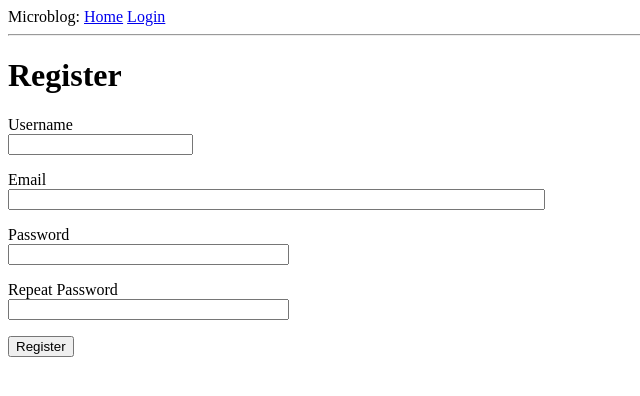
After one commit to sseidmed/microblog, a Flask app: page /register in a window 1280 px wide. The commit adds this page. Shown: the top 396 px of the page, without its empty margins (0-640 px from the left). Run offline with Flask 2, Linux system fonts and the light colour scheme.

Commit message:
register and login implemented

```diff
--- a/app/__init__.py
+++ b/app/__init__.py
@@ -2,10 +2,13 @@ from flask import Flask
 from config import Config
 from flask_sqlalchemy import SQLAlchemy
 from flask_migrate import Migrate
+from flask_login import LoginManager
 
 app = Flask(__name__)
 app.config.from_object(Config)
 db = SQLAlchemy(app)
 migrate = Migrate(app, db)
+login = LoginManager(app)
+login.login_view = 'login'
 
 from app import routes, models
--- a/app/forms.py
+++ b/app/forms.py
@@ -1,9 +1,28 @@
 from flask_wtf import FlaskForm
 from wtforms import StringField, PasswordField, BooleanField, SubmitField
-from wtforms.validators import DataRequired
+from wtforms.validators import ValidationError, DataRequired, Email, EqualTo
+from app.models import User
 
 class LoginForm(FlaskForm):
     username = StringField('Username', validators=[DataRequired()])
     password = PasswordField('Password', validators=[DataRequired()])
     remember_me = BooleanField('Remember Me')
     submit = SubmitField('Sign In')
+
+class RegistrationForm(FlaskForm):
+    username = StringField('Username', validators=[DataRequired()])
+    email = StringField('Email', validators=[DataRequired(), Email()])
+    password = PasswordField('Password', validators=[DataRequired()])
+    password2=PasswordField(
+        'Repeat Password', validators=[DataRequired(), EqualTo('password')])
+    submit=SubmitField('Register')
+
+    def validate_username(self, username):
+        user = User.query.filter_by(username=username.data).first()
+        if user is not None:
+            raise ValidationError('Please use a different username.')
+
+    def validate_email(self, email):
+        user = User.query.filter_by(email=email.data).first()
+        if user is not None:
+            raise ValidationError('Please use a different email address.')
--- a/app/routes.py
+++ b/app/routes.py
@@ -1,12 +1,21 @@
 from flask import render_template, flash, redirect, url_for
 from app import app
 from app.forms import LoginForm
+from flask_login import current_user, login_user
+from app.models import User
+from flask import request
+from werkzeug.urls import url_parse
+from flask_login import login_required
+from flask_login import logout_user
+from app import db
+from app.forms import RegistrationForm
 app.config["TEMPLATES_AUTO_RELOAD"] = True
 
 @app.route('/')
 @app.route('/index')
+@login_required
 def index():
-    user = {'username': 'Miguel'}
+
     posts = [
         {
             'author': {'username': 'John'},
@@ -15,16 +24,47 @@ def index():
         {
             'author': {'username': 'Susan'},
             'body': 'The Avengers movie was so cool!'
+        },
+        {
+            'author': {'username': 'Sam'},
+            'body': 'I am looking forward to learning more on Flask!'
         }
     ]
-    return render_template('index.html', title='Home', user=user, posts=posts)
+    return render_template('index.html', title='Home', posts=posts)
 
 
 @app.route('/login', methods=["GET", "POST"])
 def login():
+    if current_user.is_authenticated:
+        return redirect(url_for('index'))
     form = LoginForm()
     if form.validate_on_submit():
-        flash('Login requested for user {}, remember_me={}'.format(
-            form.username.data, form.remember_me.data))
+        user = User.query.filter_by(username=form.username.data).first()
+        if user is None or not user.check_password(form.password.data):
+            flash('Invalid username or password')
+            return redirect(url_for('login'))
+        login_user(user, remember=form.remember_me.data)
+        next_page=request.args.get('next')
+        if not next_page or url_parse(next_page).netloc != '':
+            next_page = url_for('index')
+        return redirect(next_page)
+    return render_template('login.html', title='Sign In', form=form)
+
+@app.route('/logout')
+def logout():
+    logout_user()
+    return redirect(url_for('index'))
+
+@app.route('/register', methods=['GET', 'POST'])
+def register():
+    if current_user.is_authenticated:
         return redirect(url_for('index'))
-    return render_template('login.html', title='Sign In', form=form)
+    form = RegistrationForm()
+    if form.validate_on_submit():
+        user = User(username=form.username.data, email=form.email.data)
+        user.set_password(form.password.data)
+        db.session.add(user)
+        db.session.commit()
+        flash('Congratulations, you are now a registered user!')
+        return redirect(url_for('login'))
+    return render_template('register.html', title='Register', form=form)
--- a/app/templates/base.html
+++ b/app/templates/base.html
@@ -10,8 +10,12 @@
         <div>
             Microblog:
             <a href="{{ url_for('index') }}">Home</a>
+            {% if current_user.is_anonymous %}
             <a href="{{ url_for('login') }}">Login</a>
-            </div>
+            {% else %}
+            <a href="{{ url_for('logout') }}">Logout</a>
+            {% endif %}
+        </div>
         <hr>
         {% with messages = get_flashed_messages() %}
         {% if messages %}
--- a/app/templates/index.html
+++ b/app/templates/index.html
@@ -1,7 +1,7 @@
 {% extends "base.html" %}
 
 {% block content %}
-    <h1>Hello, {{ user.username }}!</h1>
+    <h1>Hello, {{ current_user.username }}!</h1>
     {% for post in posts %}
     <div><p>{{ post.author.username }} says: <b>{{ post.body }}</b></p></div>
     {% endfor %}
--- a/app/templates/login.html
+++ b/app/templates/login.html
@@ -21,4 +21,5 @@
             <p>{{ form.remember_me() }} {{ form.remember_me.label }}</p>
             <p>{{ form.submit() }}</p>
         </form>
+        <p>New User? <a href="{{ url_for('register') }}">Click to Register!</a></p>
 {% endblock %}
--- /dev/null
+++ b/app/templates/register.html
@@ -0,0 +1,38 @@
+{% extends "base.html" %}
+
+{% block content %}
+    <h1>Register</h1>
+    <form action="" method="post">
+        {{ form.hidden_tag() }}
+        <p>
+            {{ form.username.label }}<br>
+            {{ form.username(sie=32) }}<br>
+            {% for error in form.username.errors %}
+            <span style="color: red;">[{{ error }}]</span>
+            {% endfor %}
+        </p>
+        <p>
+            {{ form.email.label }}<br>
+            {{ form.email(size=64) }}<br>
+            {% for error in form.email.errors %}
+            <span style="color: red;">[{{ error }}]</span>
+            {% endfor %}
+        </p>
+        <p>
+            {{ form.password.label }}<br>
+            {{ form.password(size=32) }}<br>
+            {% for error in form.password.errors %}
+            <span style="color: red;">[{{ error }}]</span>
+            {% endfor %}
+        </p>
+        <p>
+            {{ form.password2.label }}<br>
+            {{ form.password2(size=32) }}<br>
+            {% for error in form.password2.errors %}
+            <span style="color: red;">[{{ error }}]</span>
+            {% endfor %}
+        </p>
+        <p>{{ form.submit() }}</p>
+    </form>
+
+{% endblock %}
```
Also changed, not shown: app/models.py (+25 -1 lines), microblog.py (+6 -1 lines), migrations/versions/6f0039056b81_posts_table.py (added, +37 -0 lines), app.db, config.py (line endings or trailing spaces), 2 other files.
